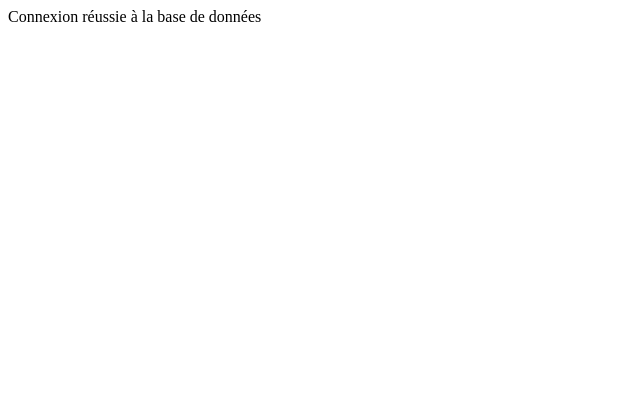
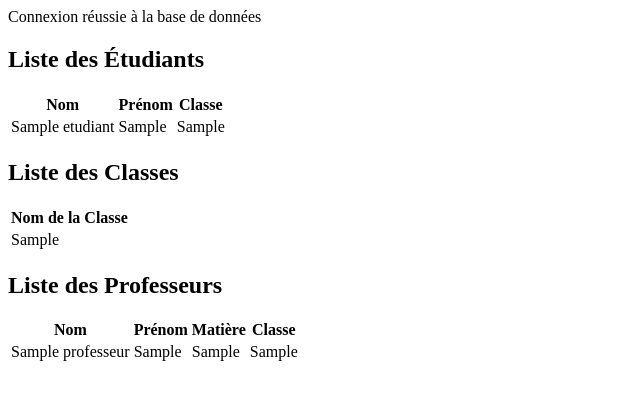
Before and after one commit to Raffaton/projet_PHP, a PHP site: page / in a window 1280 px wide. Shown: the top 400 px of the page, without its empty margins (0-640 px from the left). Run offline with PHP 8.4, Linux system fonts and the light colour scheme; tables that the repository leaves empty or names only in its code hold one stand-in row (values such as "Sample post").

Commit message:
Partie 2

```diff
--- a/index.php
+++ b/index.php
@@ -3,4 +3,96 @@ ini_set('display_errors', 1);
 error_reporting(E_ALL);
 
 require_once(__DIR__ . '/Model/pdo.php');
+
+try {
+    $studentsQuery = $dbPDO->query("
+        SELECT e.nom, e.prenom, c.libelle AS classe
+        FROM etudiants e
+        JOIN classes c ON e.classe_id = c.id
+    ");
+    $students = $studentsQuery->fetchAll(PDO::FETCH_ASSOC);
+
+    $classesQuery = $dbPDO->query("SELECT libelle FROM classes");
+    $classes = $classesQuery->fetchAll(PDO::FETCH_ASSOC);
+
+    $professorsQuery = $dbPDO->query("
+        SELECT p.nom, p.prenom, m.lib AS matiere, c.libelle AS classe
+        FROM professeurs p
+        JOIN matiere m ON p.id_matiere = m.id
+        JOIN classes c ON p.id_classe = c.id
+    ");
+    $professors = $professorsQuery->fetchAll(PDO::FETCH_ASSOC);
 ?>
+
+<!DOCTYPE html>
+<html lang="fr">
+<head>
+    <meta charset="UTF-8">
+    <title>Liste des Étudiants, Classes et Professeurs</title>
+</head>
+<body>
+    <h2>Liste des Étudiants</h2>
+    <table>
+        <thead>
+            <tr>
+                <th>Nom</th>
+                <th>Prénom</th>
+                <th>Classe</th>
+            </tr>
+        </thead>
+        <tbody>
+            <?php foreach ($students as $student): ?>
+                <tr>
+                    <td><?= $student['nom'] ?></td>
+                    <td><?= $student['prenom'] ?></td>
+                    <td><?= $student['classe'] ?></td>
+                </tr>
+            <?php endforeach; ?>
+        </tbody>
+    </table>
+
+    <h2>Liste des Classes</h2>
+    <table>
+        <thead>
+            <tr>
+                <th>Nom de la Classe</th>
+            </tr>
+        </thead>
+        <tbody>
+            <?php foreach ($classes as $class): ?>
+                <tr>
+                    <td><?= $class['libelle'] ?></td>
+                </tr>
+            <?php endforeach; ?>
+        </tbody>
+    </table>
+
+    <h2>Liste des Professeurs</h2>
+    <table>
+        <thead>
+            <tr>
+                <th>Nom</th>
+                <th>Prénom</th>
+                <th>Matière</th>
+                <th>Classe</th>
+            </tr>
+        </thead>
+        <tbody>
+            <?php foreach ($professors as $professor): ?>
+                <tr>
+                    <td><?= $professor['nom'] ?></td>
+                    <td><?= $professor['prenom'] ?></td>
+                    <td><?= $professor['matiere'] ?></td>
+                    <td><?= $professor['classe'] ?></td>
+                </tr>
+            <?php endforeach; ?>
+        </tbody>
+    </table>
+</body>
+</html>
+
+<?php
+} catch (PDOException $e) {
+    echo "Erreur : " . $e->getMessage();
+}
+?>
```
